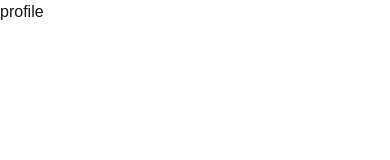
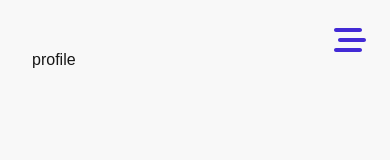
Before and after one commit to misiek869/CurioCity_App, a Next.js app: page /profile in a window 390 px wide. Shown: the top 160 px of the page. Built offline with nearby package versions, Linux system fonts and the light colour scheme.

Commit message:
creare daisy ui drawer

```diff
--- a/src/app/(dashboard)/layout.tsx
+++ b/src/app/(dashboard)/layout.tsx
@@ -1,9 +1,31 @@
+import Sidebar from '@/components/Sidebar'
+import { FaBarsStaggered } from 'react-icons/fa6'
+
 const DashboardLayout = ({
 	children,
 }: Readonly<{
 	children: React.ReactNode
 }>) => {
-	return <div className=''>{children}</div>
+	return (
+		<div className='drawer lg:drawer-open'>
+			<input type='checkbox' id='my-drawer' className='drawer-toggle' />
+			<div className='drawer-content'>
+				<label
+					htmlFor='my-drawer'
+					className='drawer-button lg:hidden fixed top-6 right-6'>
+					<FaBarsStaggered className='w-8 h-8 text-primary' />
+				</label>
+				<div className='bg-base-200 px-8 py-12 min-h-screen'>{children}</div>
+			</div>
+			<div className='drawer-side'>
+				<label
+					htmlFor='my-drawer'
+					aria-label='close sidebar'
+					className='drawer-overlay'></label>
+				<Sidebar />
+			</div>
+		</div>
+	)
 }
 
 export default DashboardLayout
```
